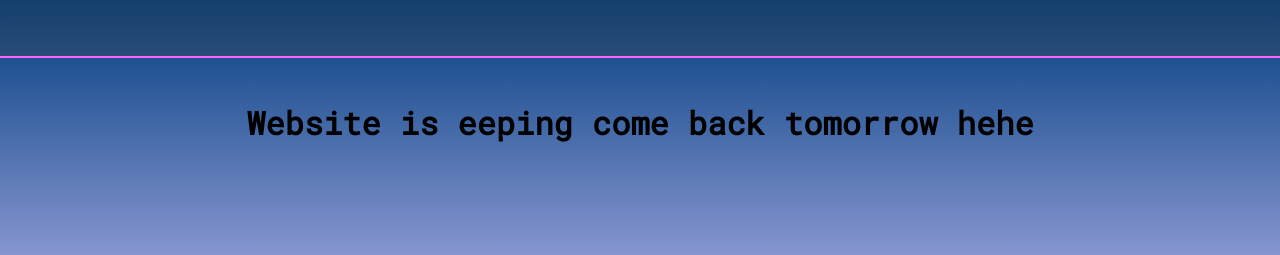
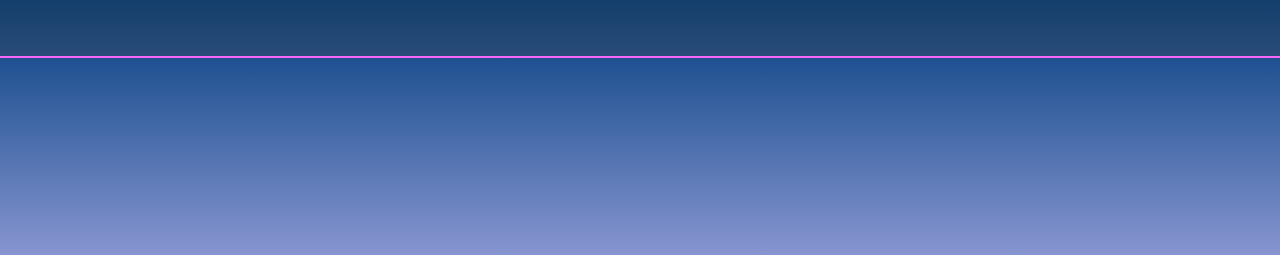
Before and after one commit to haseeb8143/hahaseebcollection, a website built with Vite: page index.html in a window 1280 px wide. Shown: the top 255 px of the page. Built offline with nearby package versions, Linux system fonts and the light colour scheme; some packages are replaced by stand-ins of ours; no server answers; the database is empty; some icons are missing.

Commit message:
back onlie

```diff
--- a/index.html
+++ b/index.html
@@ -12,7 +12,7 @@
 
     <div class="animation">
 
-        <h1 style="text-align: center; padding-top: 5rem;">Website is eeping come back tomorrow hehe</h1>
+        <!-- <h1 style="text-align: center; padding-top: 5rem;">Website is eeping come back tomorrow hehe</h1> -->
     </div>
     <nav class="navbar">
         <img id="logoimg" class="logo" onclick="toggleAbout()" src="website-logo-hahaseeb=new.png" alt="">
```
